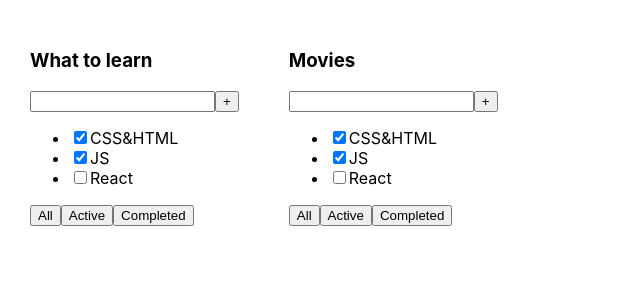
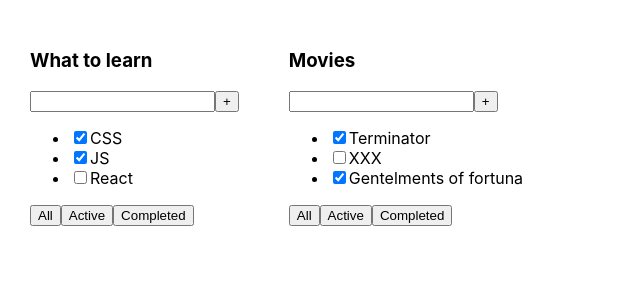
Before and after one commit to hlibyelkhov/todolist, a React (Create React App) app: page / in a window 1280 px wide. Shown: the top 300 px of the page, without its empty margins (0-640 px from the left). Built offline with nearby package versions, Linux system fonts and the light colour scheme.

Commit message:
Props and props type

```diff
--- a/src/Todolist.tsx
+++ b/src/Todolist.tsx
@@ -27,9 +27,9 @@
                 <button>+</button>
             </div>
             <ul>
-                <li><input type="checkbox" checked={true}/><span>CSS&HTML</span></li>
-                <li><input type="checkbox" checked={true}/><span>JS</span></li>
-                <li><input type="checkbox" checked={false}/><span>React</span></li>
+                <li><input type="checkbox" checked={props.tasks[0].isDone}/><span>{props.tasks[0].title}</span></li>
+                <li><input type="checkbox" checked={props.tasks[1].isDone}/><span>{props.tasks[1].title}</span></li>
+                <li><input type="checkbox" checked={props.tasks[2].isDone}/><span>{props.tasks[2].title}</span></li>
             </ul>
             <div>
                 <button>All</button>
```
